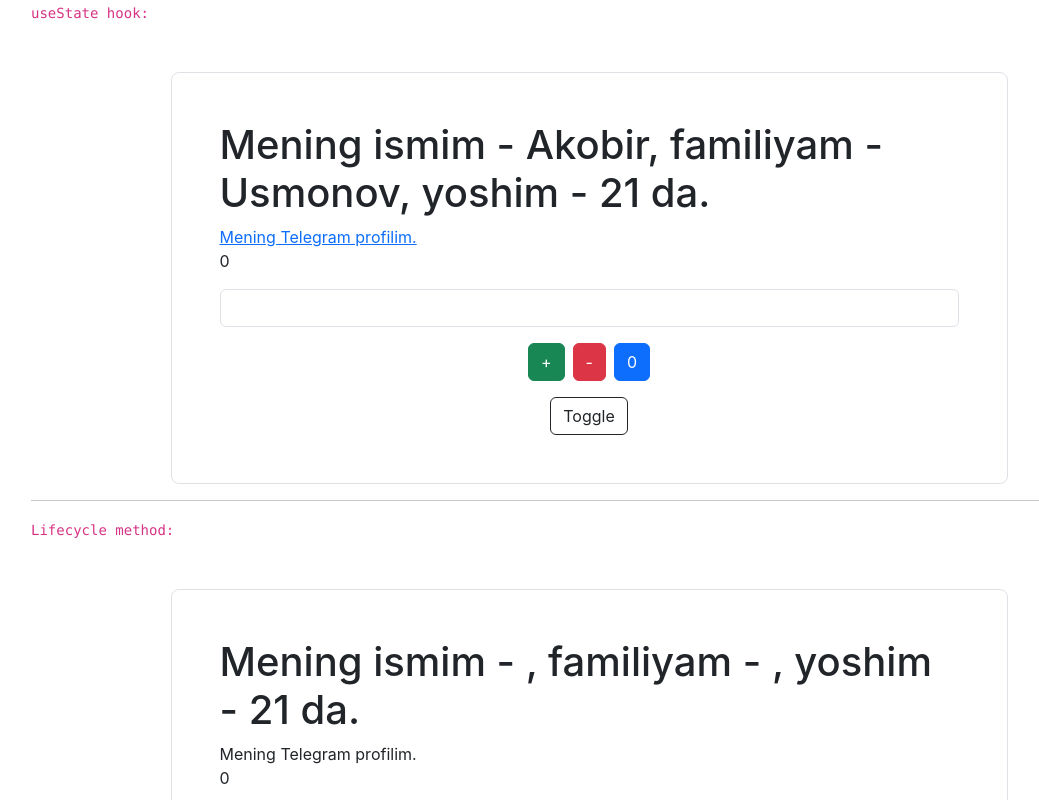
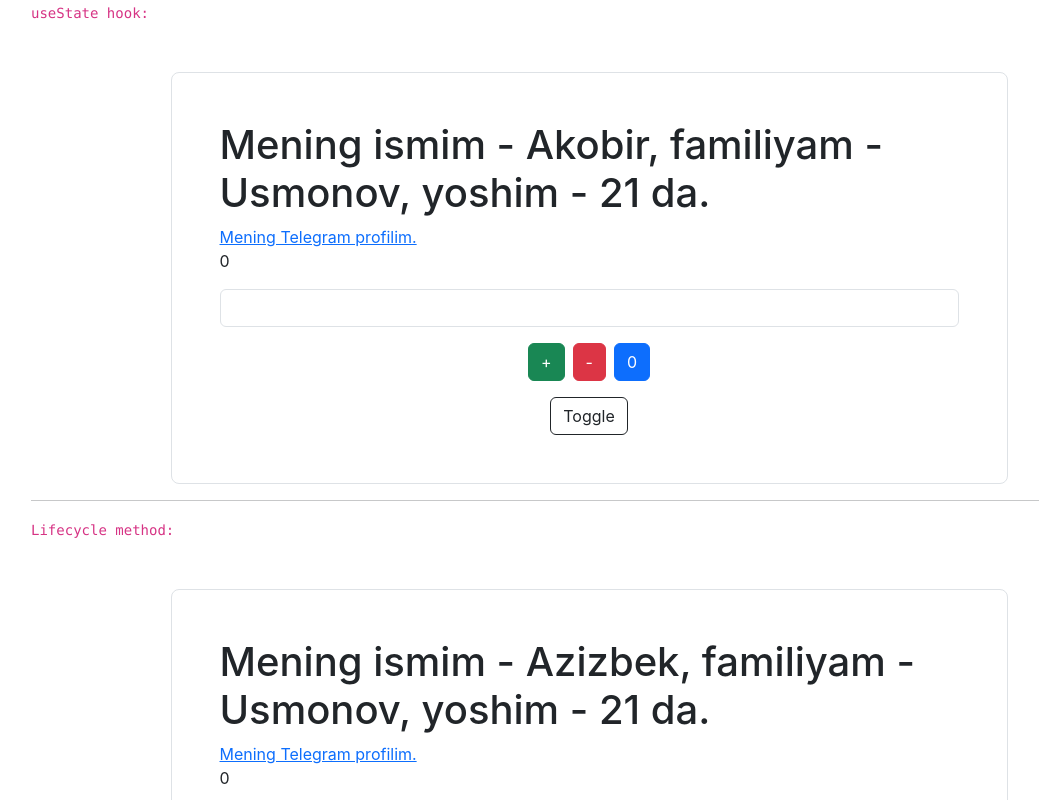
Before and after one commit to AkobirCoder/ReactJS-tutorial, a React (Create React App) app in the folder react-hooks-tutorial-app/: page / in a window 1280 px wide. Shown: the top 800 px of the page, without its empty margins (51-1090 px from the left). Built offline with nearby package versions, Linux system fonts and the light colour scheme.

Commit message:
./react-hooks-tutorial-app/src/components/app/App.jsx was updated

```diff
--- a/react-hooks-tutorial-app/src/components/app/App.jsx
+++ b/react-hooks-tutorial-app/src/components/app/App.jsx
@@ -7,8 +7,8 @@ import State from '../state/State';
 const App = () => {
     return (
         <Fragment>
-            <User firstName={"Akobir"} lastName={"Usmonov"} link={"https://t.me/csr0308"} login={"Login"} />
-            <State />
+            <User firstName={"Akobir"} lastName={"Usmonov"} link={"https://t.me/c_s_p0308"} login={"Login"} />
+            <State firstName={"Azizbek"} lastName={"Usmonov"} link={"https://t.me/c_s_p0308"} login={"Login"} />
         </Fragment>
     );
 }
```
